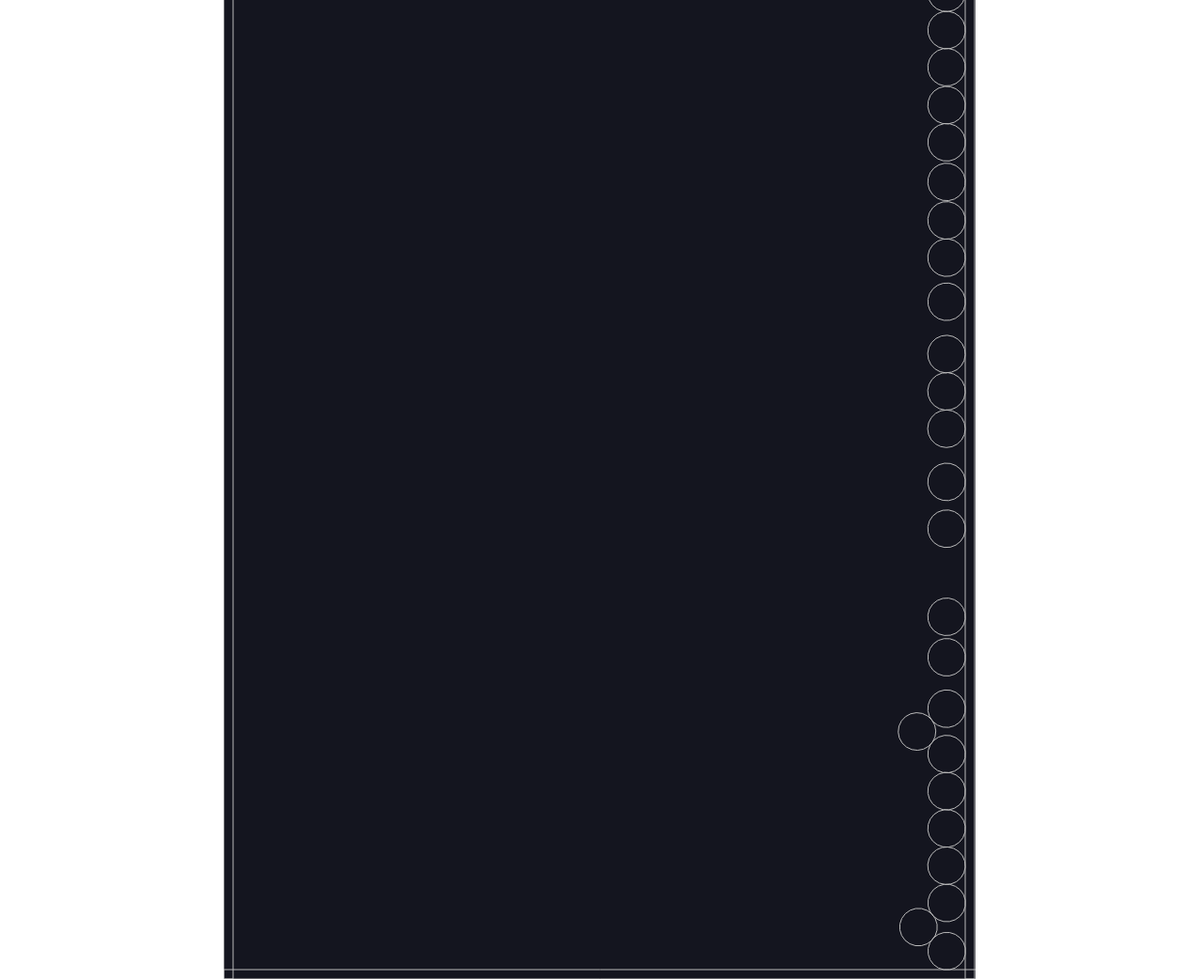
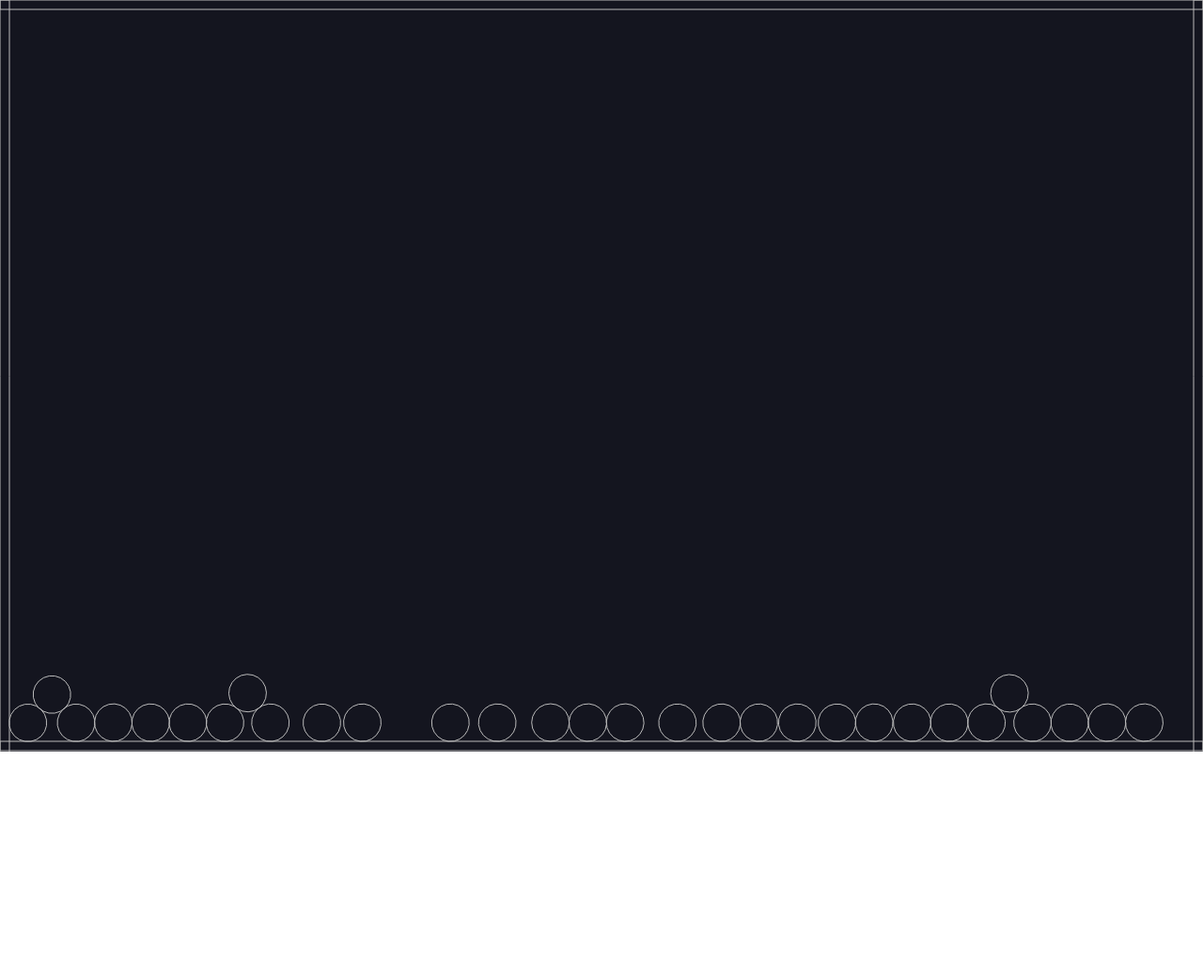
Before and after one commit to KenjiOhtsuka/playground, a plain HTML site: page labyrinth/index.html in a window 1280 px wide. Shown: the whole page at 94% size. After the commit the page ends 804 px from the top, so only its background shows below. Drawn offline with Linux system fonts and the light colour scheme.

Commit message:
update labyrinth

```diff
--- a/labyrinth/index.html
+++ b/labyrinth/index.html
@@ -15,14 +15,14 @@
             min-height: 100%;
             margin: 0;
         }
-        @media screen and (orientation:landscape) {
-            body {
-                -webkit-transform: rotate(-90deg);
-                -webkit-transform-origin: 50% 50%;
-                transform: rotate(-90deg);
-                transform-origin: 50% 50%;
-            }
-        }
+        /*@media screen and (orientation:landscape) {*/
+        /*    body {*/
+        /*        -webkit-transform: rotate(-90deg);*/
+        /*        -webkit-transform-origin: 50% 50%;*/
+        /*        transform: rotate(-90deg);*/
+        /*        transform-origin: 50% 50%;*/
+        /*    }*/
+        /*}*/
     </style>
     <title>Balance</title>
 </head>
```
